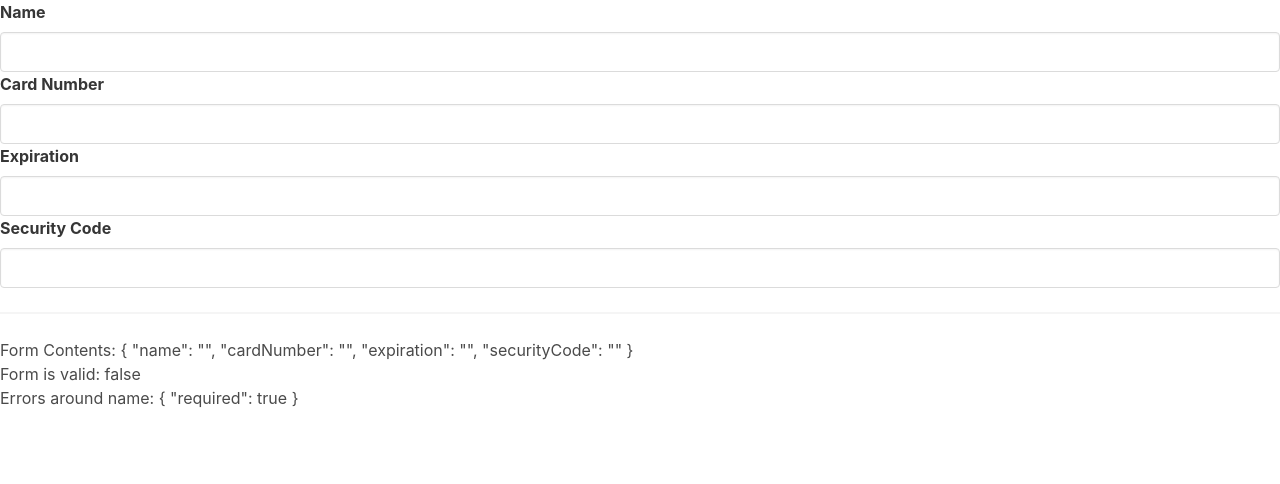
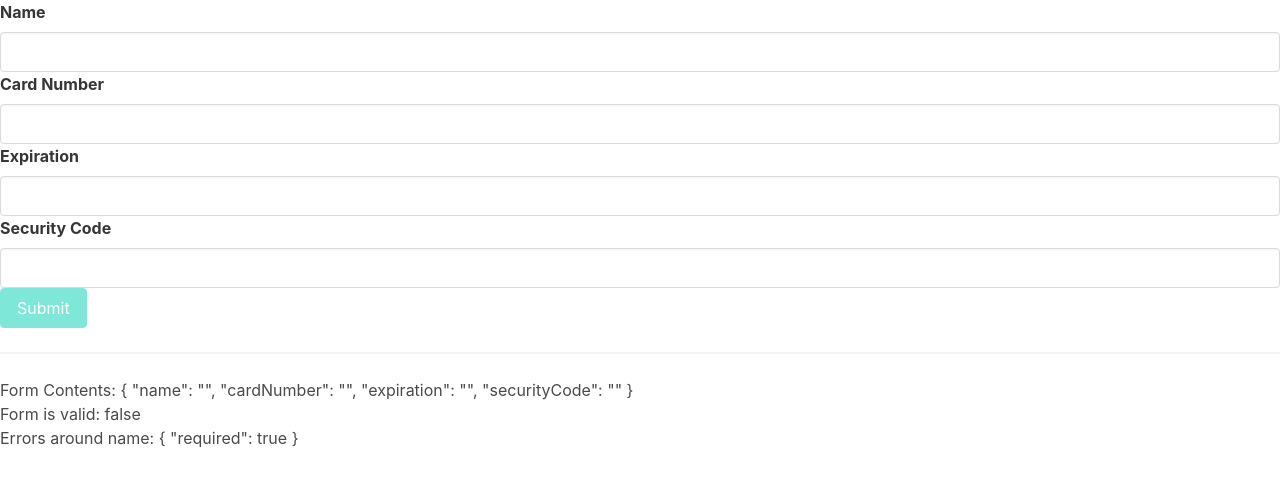
Before and after one commit to NataliyaKoval/Angular-creditcard, an Angular app: page / in a window 1280 px wide. Shown: the top 484 px of the page. Built offline with nearby package versions, Linux system fonts and the light colour scheme.

Commit message:
form submission

```diff
--- a/src/app/card-form/card-form.component.html
+++ b/src/app/card-form/card-form.component.html
@@ -1,8 +1,10 @@
-<form [formGroup]="cardForm">
+<form (ngSubmit)="onSubmit()" [formGroup]="cardForm">
   <app-input [control]="cardForm.get('name')" label="Name"></app-input>
   <app-input [control]="cardForm.get('cardNumber')" label="Card Number"></app-input>
   <app-input [control]="cardForm.get('expiration')" label="Expiration"></app-input>
   <app-input [control]="cardForm.get('securityCode')" label="Security Code"></app-input>
+
+  <button [disabled]="cardForm.invalid" class="button is-primary" type="submit">Submit</button>
 </form>
 
 <hr/>
--- a/src/app/card-form/card-form.component.ts
+++ b/src/app/card-form/card-form.component.ts
@@ -20,4 +20,8 @@ export class CardFormComponent implements OnInit {
   ngOnInit(): void {
   }
 
+  onSubmit() {
+    console.log('111');
+  }
+
 }
```
